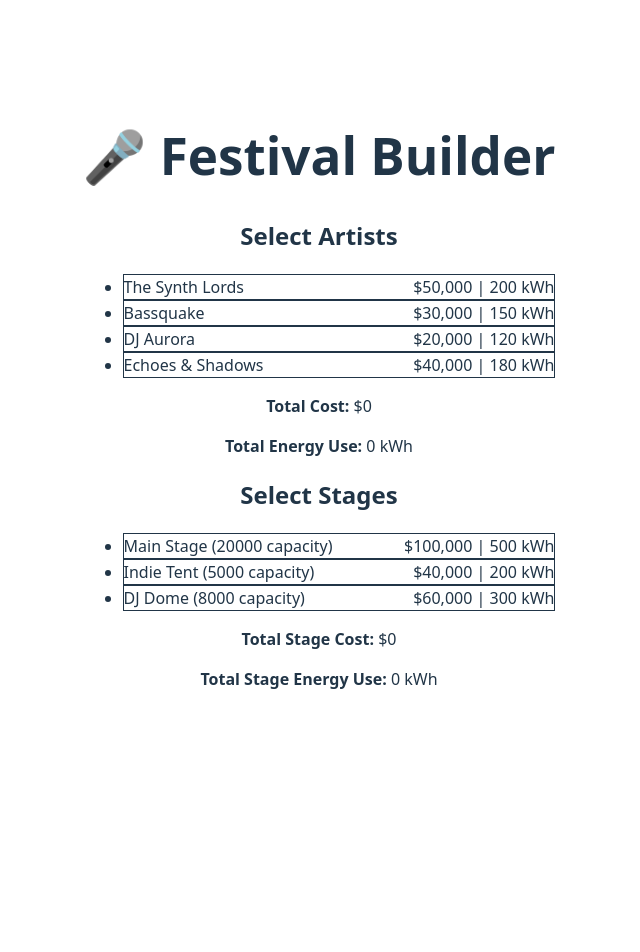
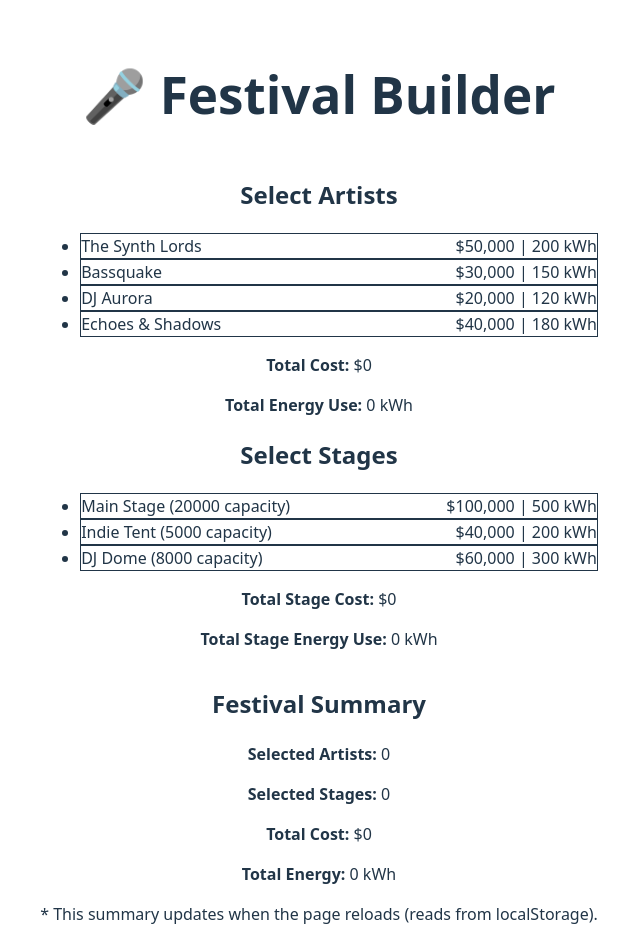
Before and after one commit to Leorev01/Festival-Simulator, a React (Vite) app: page /builder in a window 1280 px wide. Shown: the top 952 px of the page, without its empty margins (321-961 px from the left). Before the commit the page ends 800 px from the top, so only its background shows below. Built offline with nearby package versions, Linux system fonts and the light colour scheme.

Commit message:
Adds summary panel

```diff
--- /dev/null
+++ b/src/features/festival/SummaryPanel.tsx
@@ -0,0 +1,41 @@
+import { useEffect, useState } from 'react';
+import type { Artist, Stage } from './types';
+
+export default function SummaryPanel() {
+  const [artists, setArtists] = useState<Artist[]>([]);
+  const [stages, setStages] = useState<Stage[]>([]);
+
+  useEffect(() => {
+    const savedArtists = localStorage.getItem('selected-artists');
+    const savedStages = localStorage.getItem('selected-stages');
+
+    if (savedArtists) setArtists(JSON.parse(savedArtists));
+    if (savedStages) setStages(JSON.parse(savedStages));
+  }, []);
+
+  const artistCost = artists.reduce((sum, a) => sum + a.cost, 0);
+  const artistEnergy = artists.reduce((sum, a) => sum + a.energy, 0);
+
+  const stageCost = stages.reduce((sum, s) => sum + s.cost, 0);
+  const stageEnergy = stages.reduce((sum, s) => sum + s.energy, 0);
+
+  const totalCost = artistCost + stageCost;
+  const totalEnergy = artistEnergy + stageEnergy;
+
+  return (
+    <div className="bg-gray-100 p-4 rounded shadow-sm">
+      <h2 className="text-lg font-bold mb-2">Festival Summary</h2>
+
+      <div className="text-sm space-y-1">
+        <p><strong>Selected Artists:</strong> {artists.length}</p>
+        <p><strong>Selected Stages:</strong> {stages.length}</p>
+        <p><strong>Total Cost:</strong> ${totalCost.toLocaleString()}</p>
+        <p><strong>Total Energy:</strong> {totalEnergy} kWh</p>
+      </div>
+
+      <div className="mt-3 text-xs text-gray-500">
+        * This summary updates when the page reloads (reads from localStorage).
+      </div>
+    </div>
+  );
+}
--- a/src/pages/FestivalBuilder.tsx
+++ b/src/pages/FestivalBuilder.tsx
@@ -1,12 +1,18 @@
 import ArtistSelector from '../features/festival/ArtistSelector';
 import StageSelector from '../features/festival/StageSelector';
+import SummaryPanel from '../features/festival/SummaryPanel';
 
 export default function FestivalBuilder() {
   return (
     <div className="p-6 space-y-8">
       <h1 className="text-2xl font-bold">🎤 Festival Builder</h1>
-      <ArtistSelector />
-      <StageSelector />
+      <div className="grid grid-cols-1 md:grid-cols-2 gap-6">
+        <div className="space-y-6">
+          <ArtistSelector />
+          <StageSelector />
+        </div>
+        <SummaryPanel />
+      </div>
     </div>
   );
 }
```
